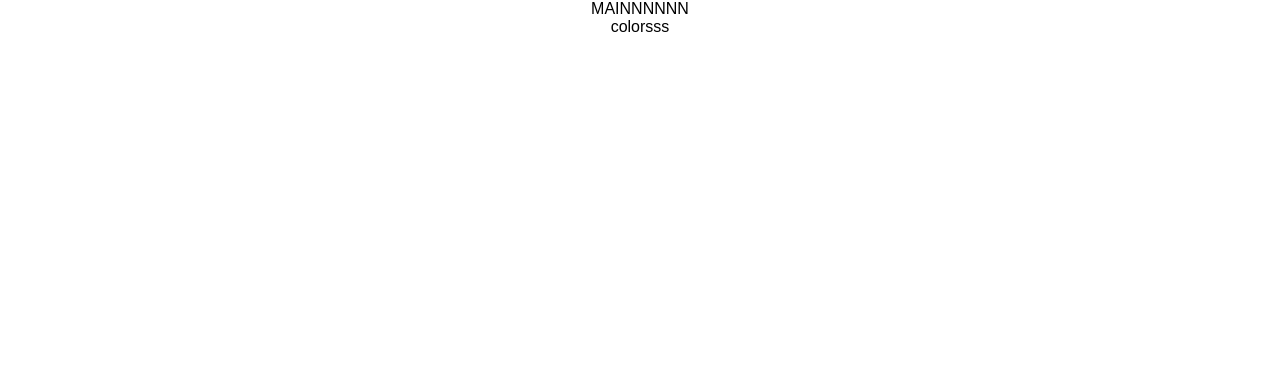
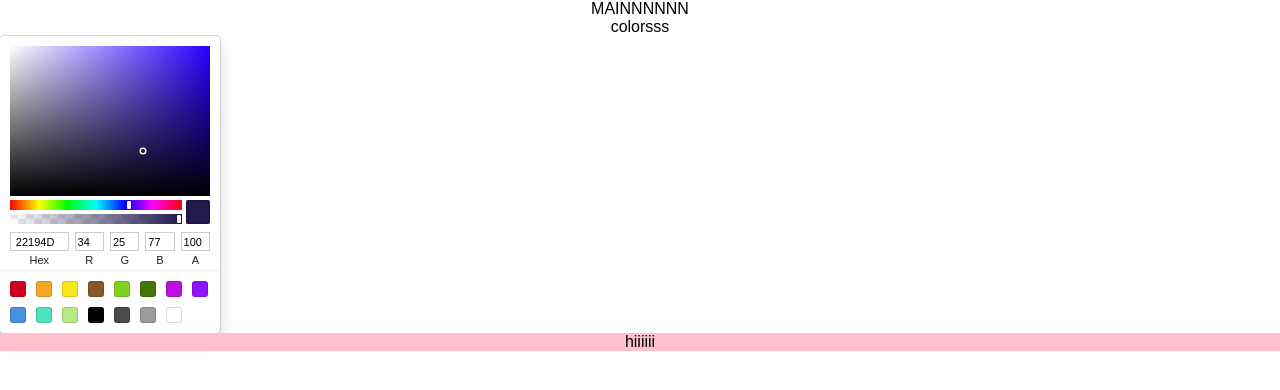
Before and after one commit to kschaer/colorspin, a React (Create React App) app in the folder client/: page / in a window 1280 px wide. Shown: the top 390 px of the page. Built offline with nearby package versions, Linux system fonts and the light colour scheme.

Commit message:
color picker and css styled components

```diff
--- a/client/package.json
+++ b/client/package.json
@@ -4,6 +4,7 @@
   "private": true,
   "dependencies": {
     "axios": "^0.18.0",
+    "cheerio": "^1.0.0-rc.2",
     "d3-array": "^1.2.1",
     "d3-axis": "^1.0.8",
     "d3-ease": "^1.0.3",
@@ -11,9 +12,11 @@
     "d3-scale": "^2.1.0",
     "d3-selection": "^1.3.0",
     "d3-shape": "^1.2.0",
+    "emotion": "^9.2.6",
     "history": "^4.7.2",
     "prop-types": "^15.6.2",
     "react": "^16.4.1",
+    "react-color": "^2.14.1",
     "react-d3-components": "^0.9.1",
     "react-dom": "^16.4.1",
     "react-redux": "^5.0.7",
--- /dev/null
+++ b/client/src/components/ColorPicker.js
@@ -0,0 +1,24 @@
+import React, { Component } from "react";
+import { SketchPicker } from "react-color";
+import { css } from "emotion";
+
+class ColorPicker extends React.Component {
+  render() {
+    return (
+      <div>
+        <SketchPicker />
+        <div
+          className={css({
+            backgroundColor: "pink",
+            "&:hover": {
+              backgroundColor: "lightgreen"
+            }
+          })}
+        >
+          hiiiiii
+        </div>
+      </div>
+    );
+  }
+}
+export default ColorPicker;
--- a/client/src/components/Main.js
+++ b/client/src/components/Main.js
@@ -1,5 +1,6 @@
 import React, { Component } from "react";
 import axios from "axios";
+import ColorPicker from "./ColorPicker";
 
 class Main extends Component {
   constructor() {
@@ -11,6 +12,7 @@ class Main extends Component {
       <div>
         <div>MAINNNNNN</div>
         <div>colorsss</div>
+        <ColorPicker />
       </div>
     );
   }
```
Also changed, not shown: client/src/components/Color.js (added, +38 -0 lines), 1 other file (tests, documents, lock files or other folders).
